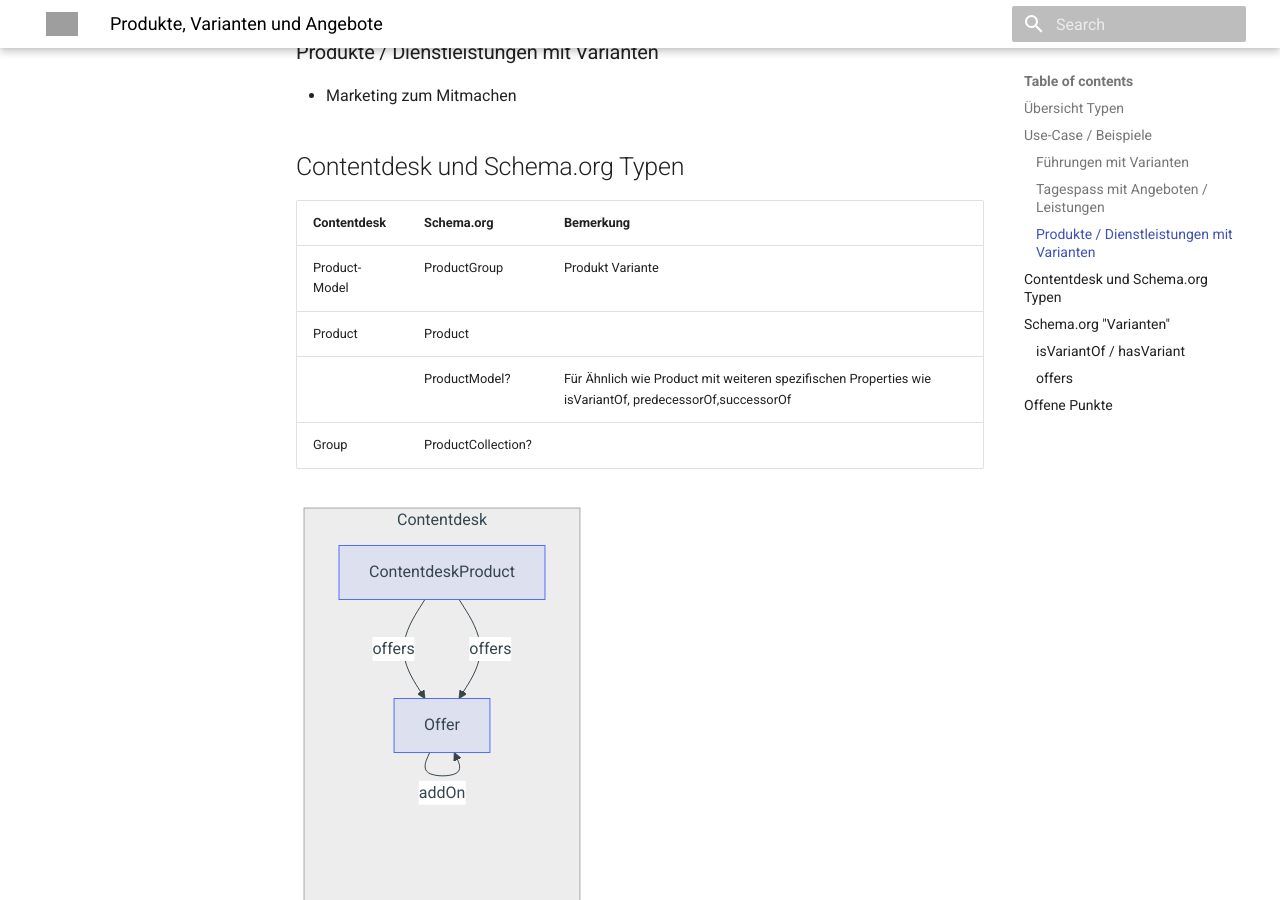
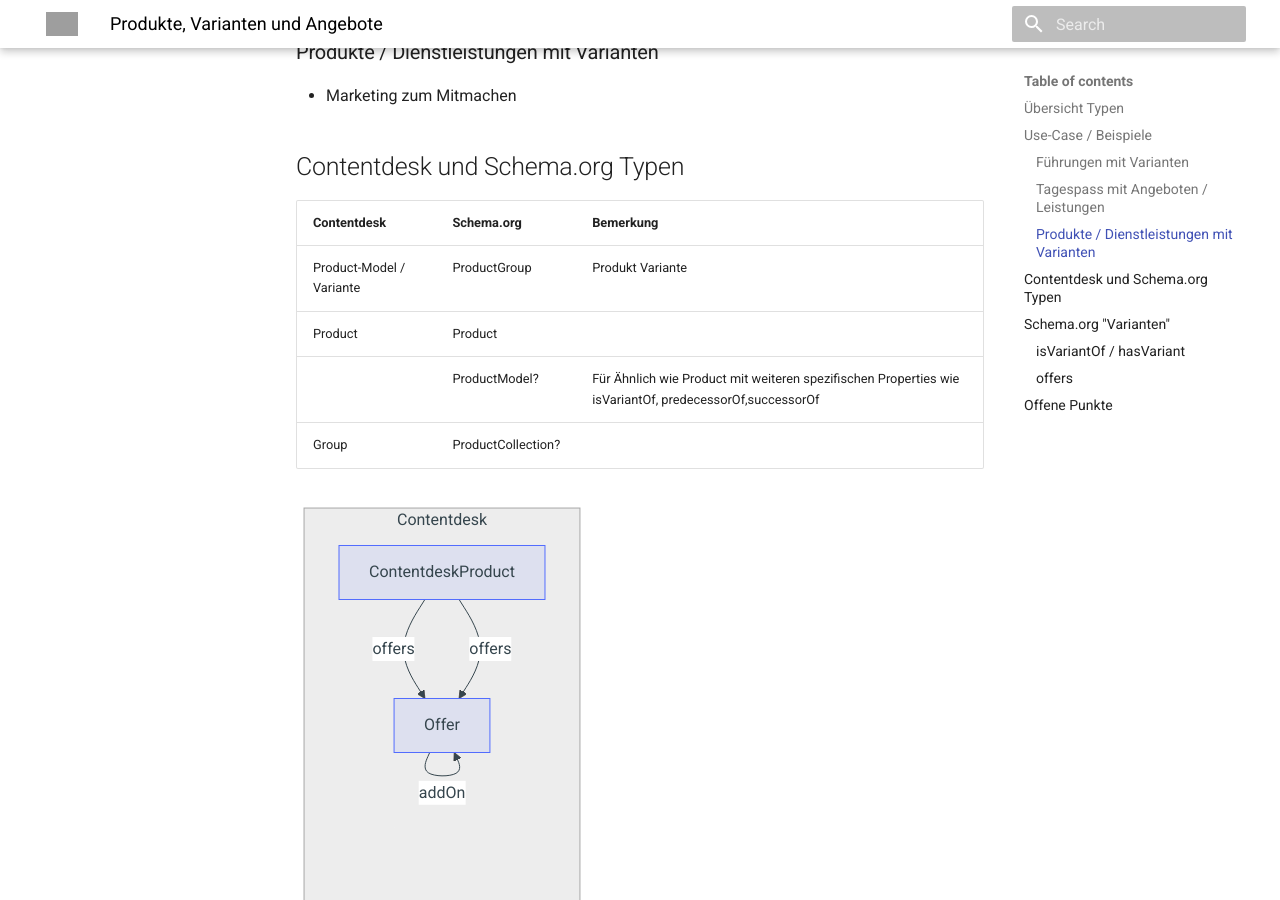
Before and after one commit to tsolenthaler/docs.contentdesk.io, an MkDocs documentation site: the page built from docs/dev/concepts/produkte-und-angebote.md, in a window 1280 px wide and 900 px high, scrolled down 927 px. Built offline with MkDocs 1.6.1 and Material for MkDocs 9.7.7, drawn with Linux system fonts in a browser that asks for light colours; grey boxes are pictures that could not be loaded.

```diff
--- a/docs/dev/concepts/produkte-und-angebote.md
+++ b/docs/dev/concepts/produkte-und-angebote.md
@@ -38,7 +38,7 @@
 
 | Contentdesk       | Schema.org         | Bemerkung                              |
 | -----------       | --------------     | ------------------------------------   |
-| Product-Model     | ProductGroup       | Produkt Variante                       |
+| Product-Model / Variante    | ProductGroup       | Produkt Variante                       |
 | Product           | Product            |                                        |
 |                   | ProductModel?      | Für Ähnlich wie Product mit weiteren spezifischen Properties wie isVariantOf, predecessorOf,successorOf |
 | Group             | ProductCollection? |                                        |
```
